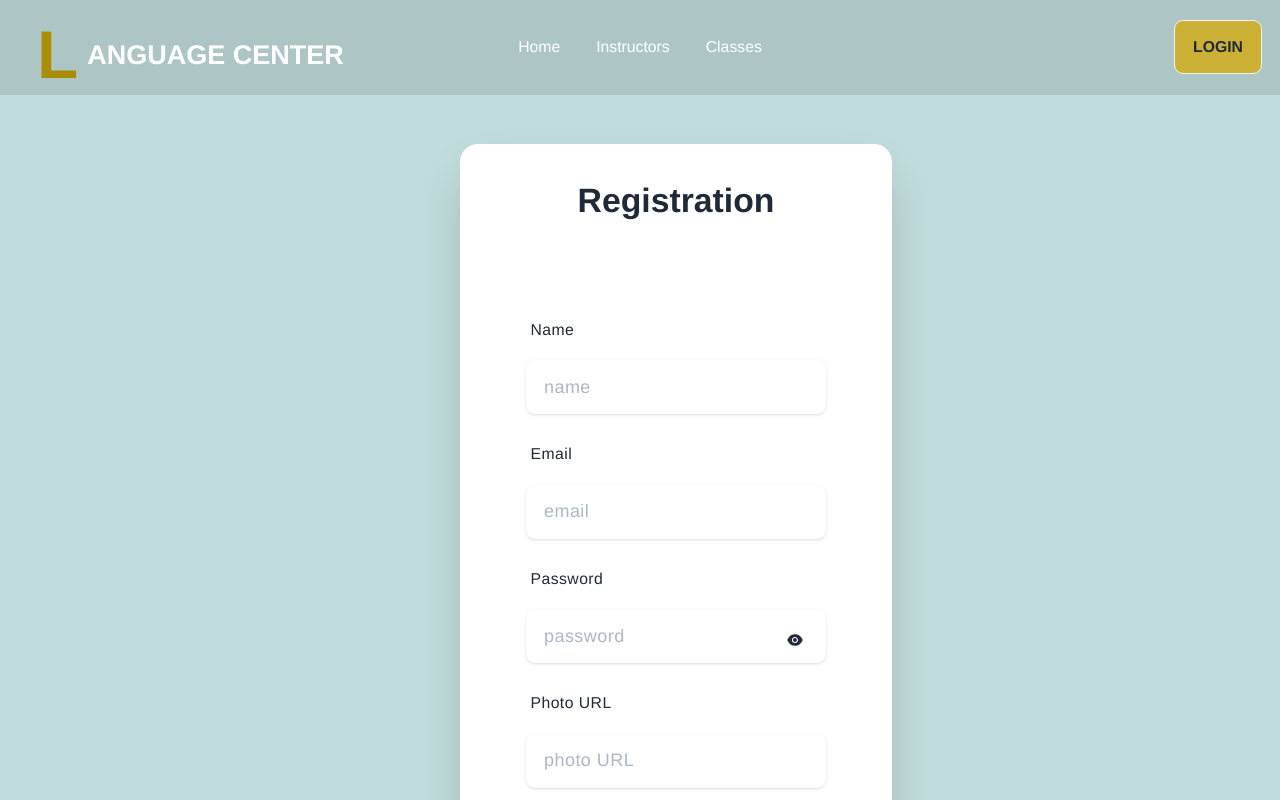
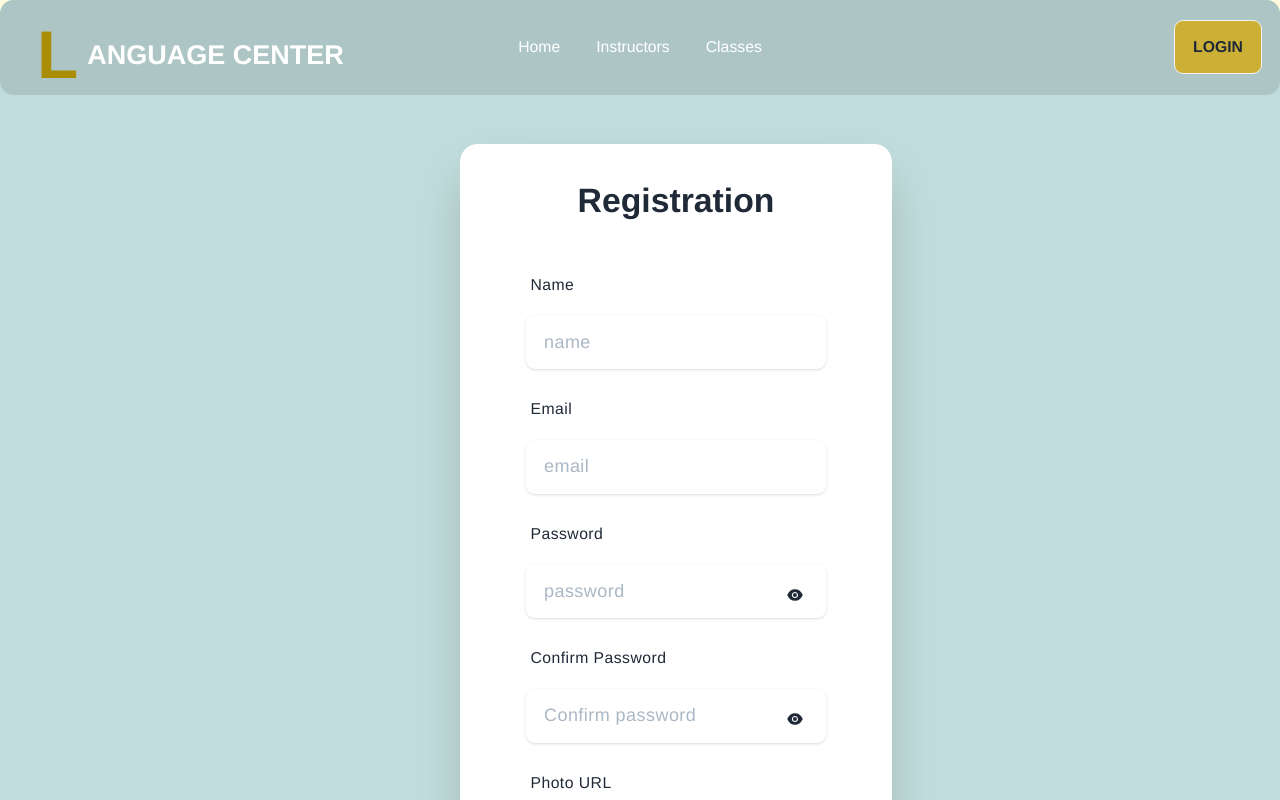
Before and after one commit to arifulislam39/language-center-client, a React (Vite) app: page /registration in a window 1280 px wide. Shown: the top 800 px of the page. Built offline with nearby package versions, Linux system fonts and the light colour scheme; no server answers.

Commit message:
confirm password validated

```diff
--- a/src/Pages/Home/PopularInstructors/PopularInstructors.jsx
+++ b/src/Pages/Home/PopularInstructors/PopularInstructors.jsx
@@ -24,7 +24,7 @@ const PopularInstructors = () => {
 
         {
             instructors.map((instructor)=>(
-                <div key={instructor._id}><div className="bg-slate-300 w-full h-auto flex flex-col items-center p-8 rounded-lg shadow-2xl group mt-20" >
+                <div key={instructor._id}><div className="bg-lime-200 w-full h-auto flex flex-col items-center p-8 rounded-lg shadow-2xl group mt-20" >
                 <div className="aspect-square w-full -m-24 bg-center rounded-lg bg-cover shadow-sm translate-all duration-500 z-50" >
                   <img className="rounded-lg" src={instructor.photo} alt="" />
                 </div>
--- a/src/Pages/Instructors/Instructors.jsx
+++ b/src/Pages/Instructors/Instructors.jsx
@@ -19,7 +19,7 @@ const Instructors = () => {
 
         {
             instructors.map((instructor)=>(
-                <div key={instructor._id}><div className="bg-slate-300 w-full h-auto flex flex-col items-center p-8 rounded-lg shadow-2xl group mt-20" >
+                <div key={instructor._id}><div className="bg-lime-200 w-full h-auto flex flex-col items-center p-8 rounded-lg shadow-2xl group mt-20" >
                 <div className="aspect-square w-full -m-24 bg-center rounded-lg bg-cover shadow-sm translate-all duration-500 z-50" >
                   <img className="rounded-lg" src={instructor.photo} alt="" />
                 </div>
--- a/src/Pages/Login-registration/Login/Login.jsx
+++ b/src/Pages/Login-registration/Login/Login.jsx
@@ -48,14 +48,14 @@ const Login = () => {
   };
 
   return (
-    <div className="hero min-h-screen bg-[#C1DCDC]">
+    <div className="hero min-h-screen bg-[#C1DCDC] rounded-xl">
       <div className="hero-content flex-col lg:flex-row">
         <div className="mr-12 w-1/2">
           <img src="" alt="" />
         </div>
         <div className="card flex-shrink-0 w-full max-w-sm shadow-2xl bg-base-100">
           <div className="card-body">
-            <h1 className="text-3xl font-bold text-center">Login </h1>
+            <h1 className="text-3xl -mb-10 font-bold text-center">Login </h1>
 
             <form onSubmit={handleSubmit(onSubmit)}>
               <div className="form-control">
@@ -99,7 +99,7 @@ const Login = () => {
                 />
               </div>
             </form>
-            <p className="text-center">
+            <p className="text-center -mt-10">
               New to Here?
               <Link className="text-blue-900 font-bold" to="/registration">
                 Registration
--- a/src/Pages/Login-registration/Registration/Registration.jsx
+++ b/src/Pages/Login-registration/Registration/Registration.jsx
@@ -3,22 +3,16 @@ import { useContext, useState } from "react";
 import { AuthContext } from "../../Providers/AuthProvider";
 import GoogleLogin from "../GoogleLogin/GoogleLogin";
 import { useForm } from "react-hook-form";
-import Swal from 'sweetalert2'
-import { AiFillEye , AiFillEyeInvisible} from 'react-icons/ai';
-
+import Swal from "sweetalert2";
+import { AiFillEye, AiFillEyeInvisible } from "react-icons/ai";
+import { useEffect } from "react";
 
 const Registration = () => {
-  const [showPass, setShowPass]=useState(false);
-
+  const [showPass, setShowPass] = useState(false);
+  const [showConPass, setShowConPass] = useState(false);
   const { createUser, userProfile, userProfileUpdate } =
     useContext(AuthContext);
   const Navigate = useNavigate();
-  //const [error, setError] = useState("");
-
-  // handle password
-  const toggle =()=>{
-    setShowPass(!showPass)
-  }
 
   const {
     register,
@@ -28,6 +22,15 @@ const Registration = () => {
     formState: { errors },
   } = useForm();
 
+  const [confirmPasswordError, setConfirmPasswordError] = useState("");
+
+  const toggle = () => {
+    setShowPass(!showPass);
+  };
+  const toggleCon = () => {
+    setShowConPass(!showConPass);
+  };
+
   const onSubmit = (data) => {
     console.log(data);
 
@@ -35,42 +38,42 @@ const Registration = () => {
       .then((result) => {
         const createdUser = result.user;
 
-
-
-        userProfile(data.name, data.photo)
-        .then(() => {
+        userProfile(data.name, data.photo).then(() => {
           userProfileUpdate(data.name, data.photo);
 
-          // user data save on the database
+          const saveUser = {
+            name: data.name,
+            email: data.email,
+            photo: data.photo,
+            role: "student",
+          };
 
-          const saveUser = { name: data.name, email: data.email, photo:data.photo,role:"student" }
           fetch("https://language-center-server-nu.vercel.app/users", {
-            method: 'POST',
-            headers:{
-              'content-type': 'application/json'
+            method: "POST",
+            headers: {
+              "content-type": "application/json",
             },
-            body: JSON.stringify(saveUser)
+            body: JSON.stringify(saveUser),
           })
-          .then(res => res.json())
-          .then(data =>{
-            if (data.insertedId){
+            .then((res) => res.json())
+            .then((data) => {
+              if (data.insertedId) {
                 reset();
-             // alert msg
+
                 Swal.fire({
-
-                title: 'User created successfully.',
+                  title: "User created successfully.",
                   showClass: {
-                  popup: 'animate__animated animate__fadeInDown'
+                    popup: "animate__animated animate__fadeInDown",
                   },
                   hideClass: {
-                  popup: 'animate__animated animate__fadeOutUp'
+                    popup: "animate__animated animate__fadeOutUp",
+                  },
+                });
               }
-              })
-            }
-          })
             });
+        });
+
         console.log(createdUser);
-
         Navigate("/");
       })
       .catch((error) => {
@@ -78,38 +81,28 @@ const Registration = () => {
       });
   };
 
+  const passwordValue = watch("password");
+  const confirmPasswordValue = watch("confirmPassword");
 
-  console.log(watch("example")); // watch input value by passing the name of it
-
+  useEffect(() => {
+    if (passwordValue !== confirmPasswordValue) {
+      setConfirmPasswordError("Passwords do not match");
+    } else {
+      setConfirmPasswordError("");
+    }
+  }, [passwordValue, confirmPasswordValue]);
 
   return (
-    <div className="hero min-h-screen bg-[#C1DCDC]">
+
+    <div className="hero min-h-screen bg-[#C1DCDC] rounded-xl">
       <div className="hero-content flex-col lg:flex-row">
         <div className="mr-12 w-1/2">
           <img src="" alt="" />
         </div>
         <div className="card mt-28 mb-24 flex-shrink-0 w-full max-w-sm shadow-2xl bg-base-100">
           <div className="card-body">
-            <h1 className="text-3xl font-bold text-center">Registration </h1>
+            <h1 className="text-3xl -mb-10 font-bold text-center">Registration </h1>
             <form onSubmit={handleSubmit(onSubmit)}>
-              {/* error message */}
-              {/* <div className="alert alert-error shadow-lg">
-                <div>
-                  <svg
-                    xmlns="http://www.w3.org/2000/svg"
-                    className="stroke-current flex-shrink-0 h-6 w-6"
-                    fill="none"
-                    viewBox="0 0 24 24"
-                  >
-                    <path
-                      strokeLinecap="round"
-                      strokeLinejoin="round"
-                      strokeWidth="2"
-                      d="M10 14l2-2m0 0l2-2m-2 2l-2-2m2 2l2 2m7-2a9 9 0 11-18 0 9 9 0 0118 0z"
-                    />
-                  </svg>
-                </div>
-              </div> */}
               <div className="form-control">
                 <label className="label">
                   <span className="label-text">Name</span>
@@ -141,8 +134,9 @@ const Registration = () => {
                 <label className="label">
                   <span className="label-text">Password</span>
                 </label>
-                <div className="relative"><input
-                 type={(showPass===false)?"password":"text"}
+                <div className="relative">
+                  <input
+                    type={showPass === false ? "password" : "text"}
                     {...register("password", {
                       required: true,
                       minLength: 6,
@@ -154,11 +148,11 @@ const Registration = () => {
                     name="password"
                   />
                   <div className="absolute top-7 right-5 ">
-                 {
-                  (showPass===false)?<AiFillEye onClick={toggle}/>: <AiFillEyeInvisible onClick={toggle}/>
-                 }
-
-
+                    {showPass === false ? (
+                      <AiFillEye onClick={toggle} />
+                    ) : (
+                      <AiFillEyeInvisible onClick={toggle} />
+                    )}
                   </div>
                 </div>
                 {errors.password?.type === "required" && (
@@ -175,23 +169,40 @@ const Registration = () => {
                   </p>
                 )}
               </div>
-              {/* <div className="form-control">
+              <div className="form-control">
                 <label className="label">
                   <span className="label-text">Confirm Password</span>
                 </label>
+               <div className="relative">
                <input
-                  type="password"
-                  placeholder="password"
+                  type={showConPass === false ? "password" : "text"}
+                  placeholder="Confirm password"
                   className="input input-bordered border-[#123821] border-2"
-                  name="password"
+                  name="confirmPassword"
+                  {...register("confirmPassword")}
                 />
-              </div> */}
+                <div className="absolute top-7 right-5 ">
+                    {showConPass === false ? (
+                        <AiFillEye onClick={toggleCon} />
+
+
+                    ) : (
+                      <AiFillEyeInvisible onClick={toggleCon} />
+                    )}
+                  </div>
+               </div>
+                {confirmPasswordError && (
+                  <p className="text-red-600">{confirmPasswordError}</p>
+                )}
+              </div>
+
               <div className="form-control">
                 <label className="label">
                   <span className="label-text">Photo URL</span>
                 </label>
                 <input
-                  type="photo" {...register("photo")}
+                  type="photo"
+                  {...register("photo")}
                   placeholder="photo URL"
                   className="input input-bordered border-[#123821] border-2"
                   name="photo"
@@ -205,7 +216,7 @@ const Registration = () => {
                 />
               </div>
             </form>
-            <p className="text-center">
+            <p className="text-center -mt-10">
               Already Have an Account?
               <Link className="text-blue-900 font-bold" to="/login">
                 Login
--- a/src/Pages/Shared/NavBar/NavBar.jsx
+++ b/src/Pages/Shared/NavBar/NavBar.jsx
@@ -45,7 +45,7 @@ const NavBar = () => {
   );
 
   return (
-   <div className={colorChange ? "bg-[#123821] sticky top-0 z-10": "bg-opacity-10 bg-black z-10 navbar fixed max-w-screen-xl"}>
+   <div className={colorChange ? "bg-[#123821] sticky rounded-xl top-0 z-10": "bg-opacity-10 bg-black z-10 navbar rounded-xl fixed max-w-screen-xl"}>
      <div className="navbar rounded-2xl text-white">
       <div className="navbar-start">
         <div className="dropdown">
```
Lines whose indentation alone changed are shown as unchanged.
